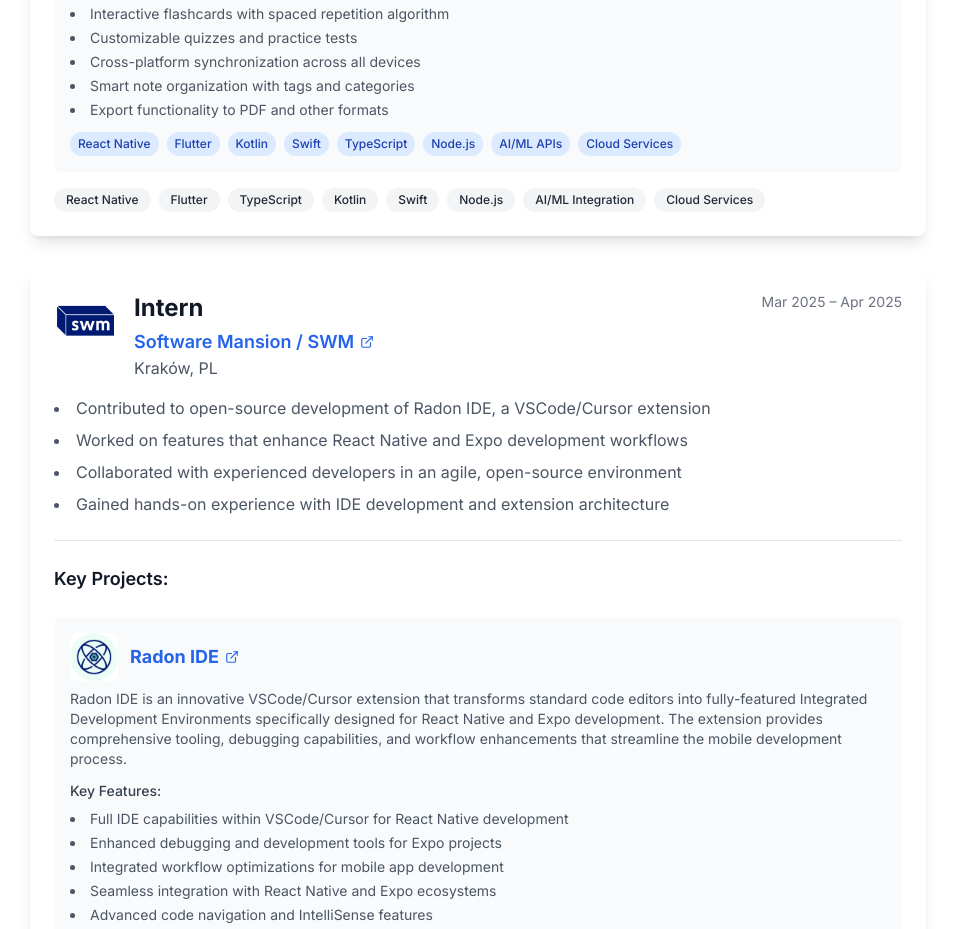
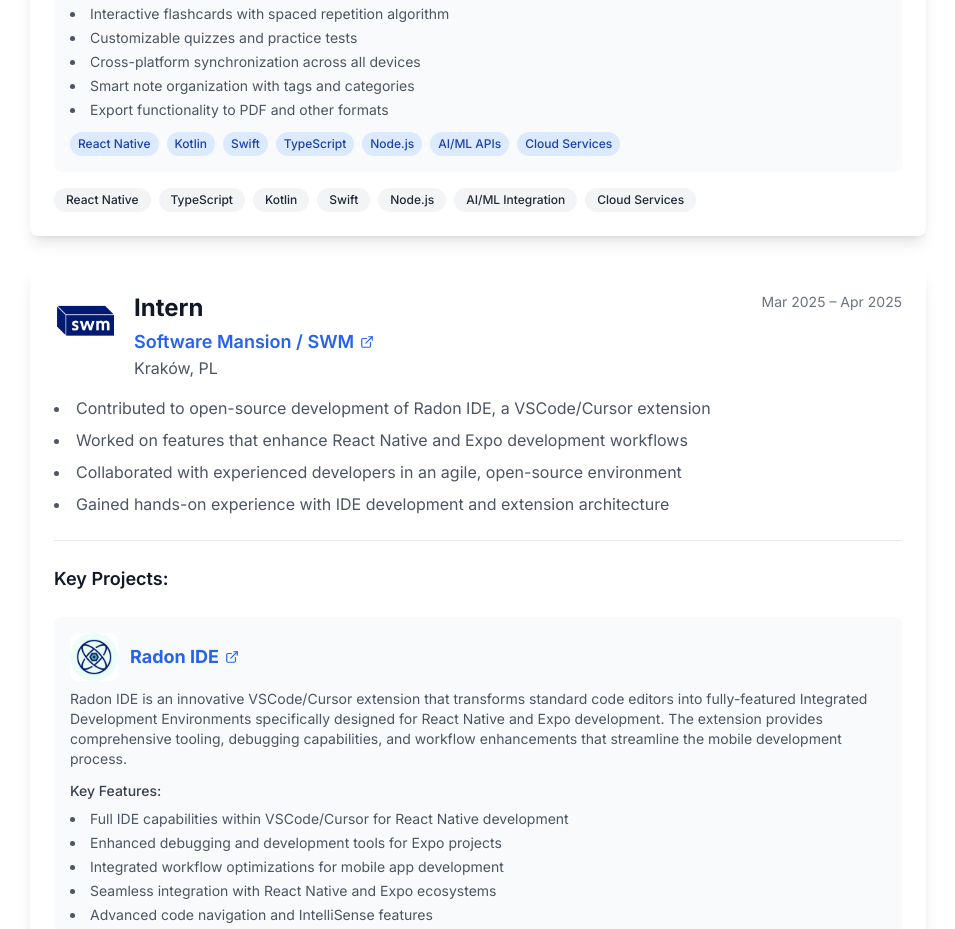
Before and after one commit to jkasprzyk17/portfolio, a Next.js app: page / in a window 1280 px wide. Shown: the part 1525-2454 px from the top of the page, without its empty margins (162-1117 px from the left). Built offline with nearby package versions, Linux system fonts and the light colour scheme.

Commit message:
Remove flutter

```diff
--- a/src/data/experience.ts
+++ b/src/data/experience.ts
@@ -34,7 +34,6 @@
     ],
     technologies: [
       "React Native",
-      "Flutter",
       "TypeScript",
       "Kotlin",
       "Swift",
@@ -59,7 +58,6 @@
         ],
         technologies: [
           "React Native",
-          "Flutter",
           "Kotlin",
           "Swift",
           "TypeScript",
```
Also changed, not shown: 1 other file (tests, documents, lock files or other folders).
